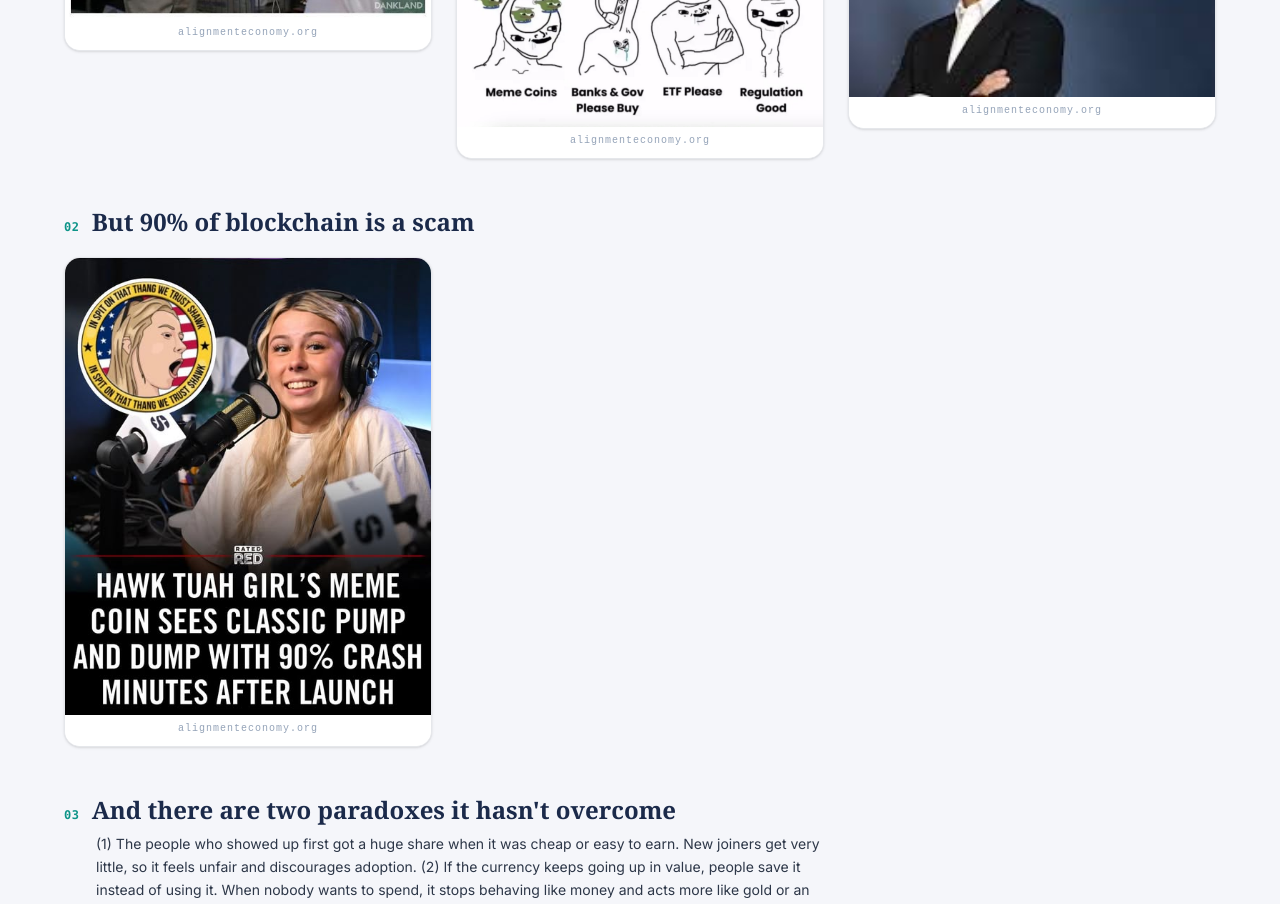
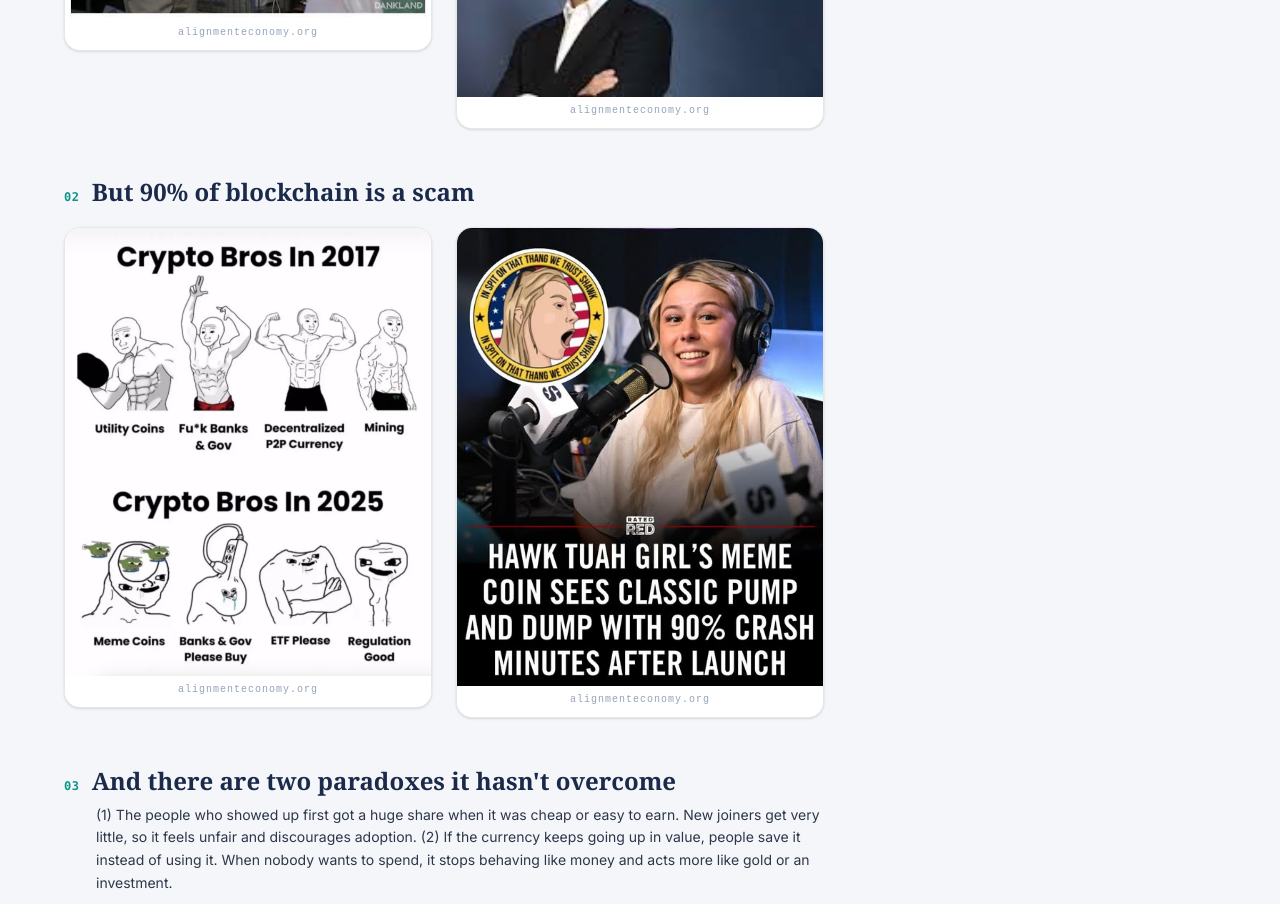
Before and after one commit to mattfmccormick/alignment-economy, a Next.js app: page /memes in a window 1280 px wide. Shown: the part 3480-4384 px from the top of the page. Built offline with nearby package versions, Linux system fonts and the light colour scheme.

Commit message:
Move Crypto Bros 2017/2025 meme to the 90% scam section

```diff
--- a/src/app/memes/meme-data.tsx
+++ b/src/app/memes/meme-data.tsx
@@ -104,13 +104,13 @@
         heading: "While complex, blockchain is a powerful technology",
         memes: [
           { id: "talking-btc", render: () => <ImgMeme src="/memes/talking-btc.jpg" alt="Talking about Bitcoin" /> },
-          { id: "then-and-now", render: () => <ImgMeme src="/memes/then-and-now.jpg" alt="Bitcoin then and now" /> },
           { id: "jp", render: () => <ImgMeme src="/memes/jp.jpg" alt="JP Morgan and crypto" /> },
         ],
       },
       {
         heading: "But 90% of blockchain is a scam",
         memes: [
+          { id: "then-and-now", render: () => <ImgMeme src="/memes/then-and-now.jpg" alt="Crypto Bros in 2017 vs 2025: from ideals to meme coins and ETFs" /> },
           { id: "scam1", render: () => <ImgMeme src="/memes/scam1.jpg" alt="Most of crypto is a scam" /> },
         ],
       },
```
